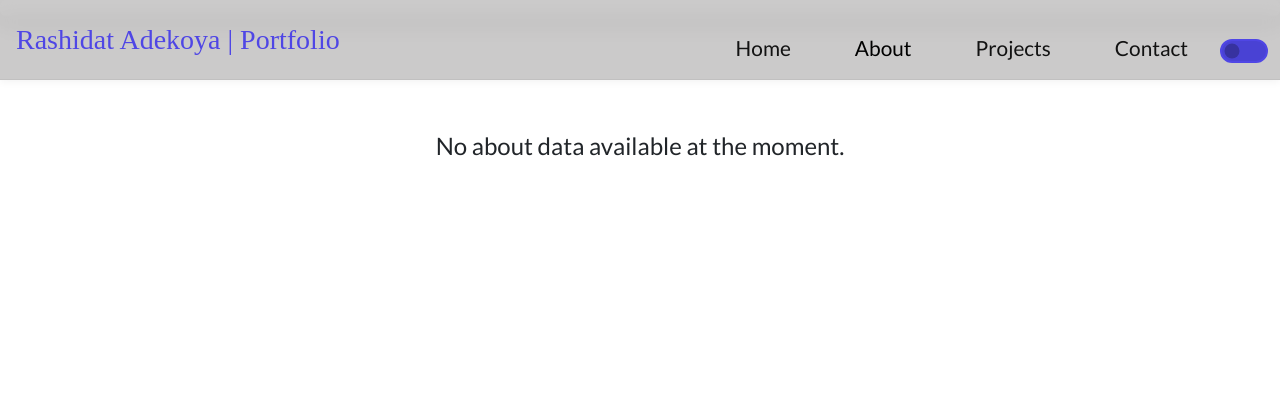
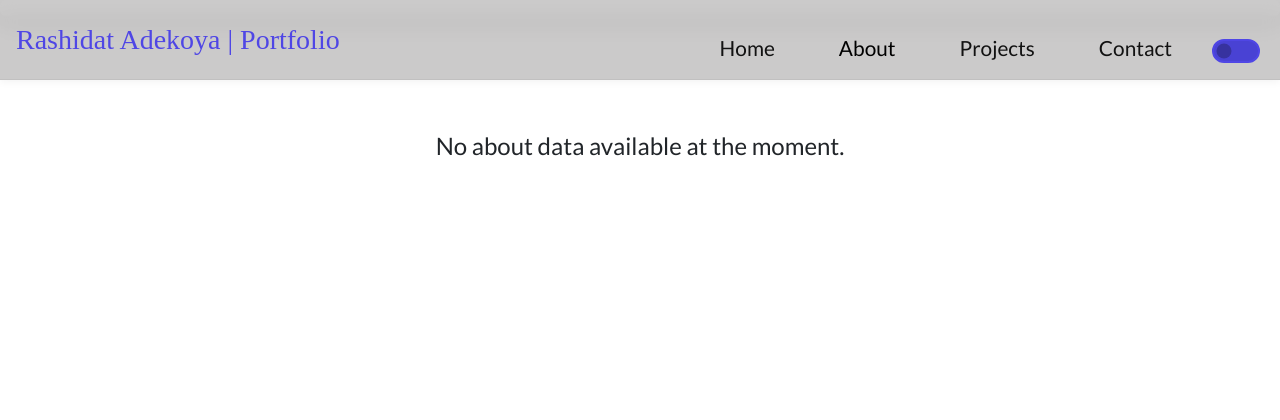
Before and after one commit to Shida18719/agog-dev, a Django app: page /about/ in a window 1280 px wide. Shown: the top 420 px of the page. Run offline with Django 4.2, Linux system fonts and the light colour scheme; data that the repository does not hold is empty; some libraries are stand-ins or nearby versions.

Commit message:
Modify toggle theme

```diff
--- a/templates/includes/header.html
+++ b/templates/includes/header.html
@@ -37,7 +37,7 @@
         </ul>
 
         <!-- Theme Toggle Switch -->
-        <div class="form-check form-switch mt-3" id="btnSwitch-main">
+        <div class="form-check form-switch mt-3 mx-2" id="btnSwitch-main">
           <input class="form-check-input toggle-btn" type="checkbox" role="switch" id="switchCheckDefault">
           <label class="form-check-label fs-5" for="switchCheckDefault">
           </label>
```
